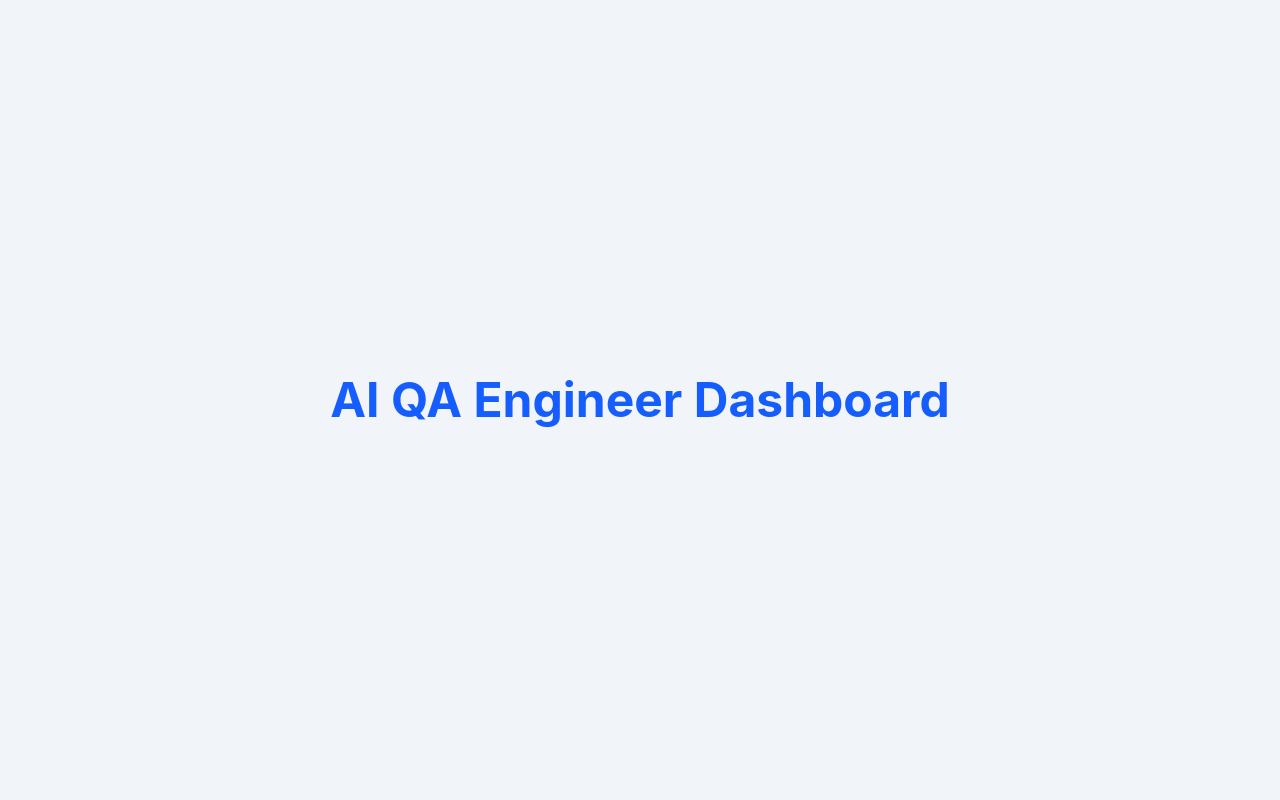
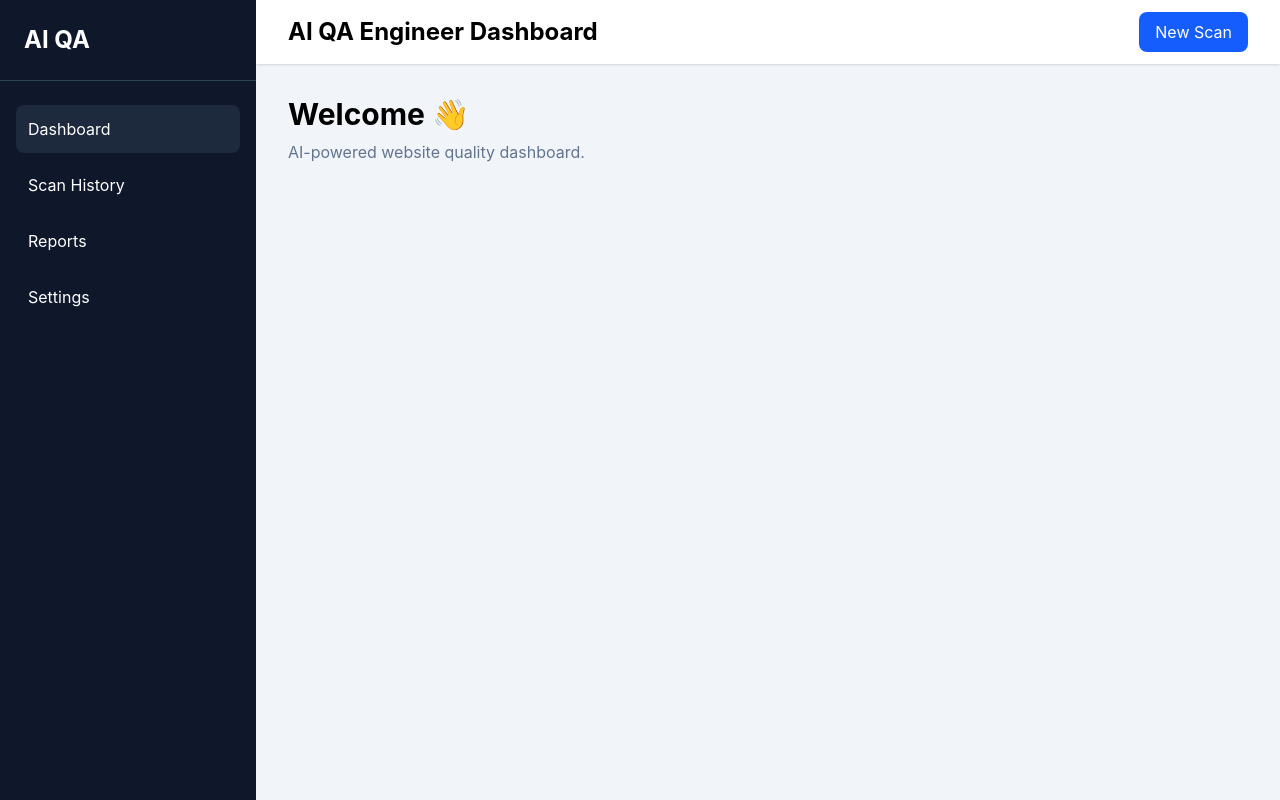
Before and after one commit to yatharth2025/AI-QA-Engineer, a React app in the folder frontend/: page / in a window 1280 px wide. Built offline with nearby package versions, Linux system fonts and the light colour scheme; the HTML template or start-up script is replaced by a standard one.

Commit message:
feat: create dashboard layout with sidebar and navbar

```diff
--- a/frontend/src/App.jsx
+++ b/frontend/src/App.jsx
@@ -1,9 +1,17 @@
+import Sidebar from "./components/Sidebar";
+import Navbar from "./components/Navbar";
+import Dashboard from "./pages/Dashboard";
+
 function App() {
   return (
-    <div className="min-h-screen bg-slate-100 flex items-center justify-center">
-      <h1 className="text-5xl font-bold text-blue-600">
-        AI QA Engineer Dashboard
-      </h1>
+    <div className="bg-slate-100 min-h-screen">
+      <Sidebar />
+
+      <div className="ml-64">
+        <Navbar />
+
+        <Dashboard />
+      </div>
     </div>
   );
 }
```
